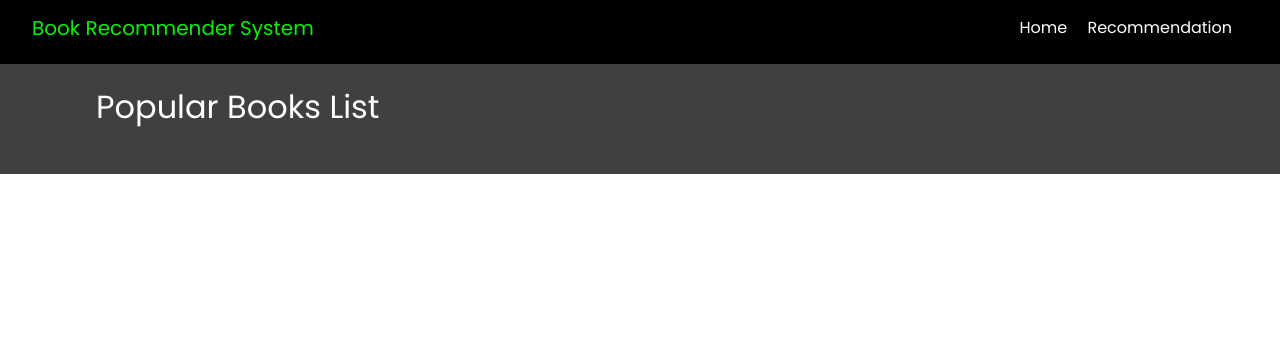
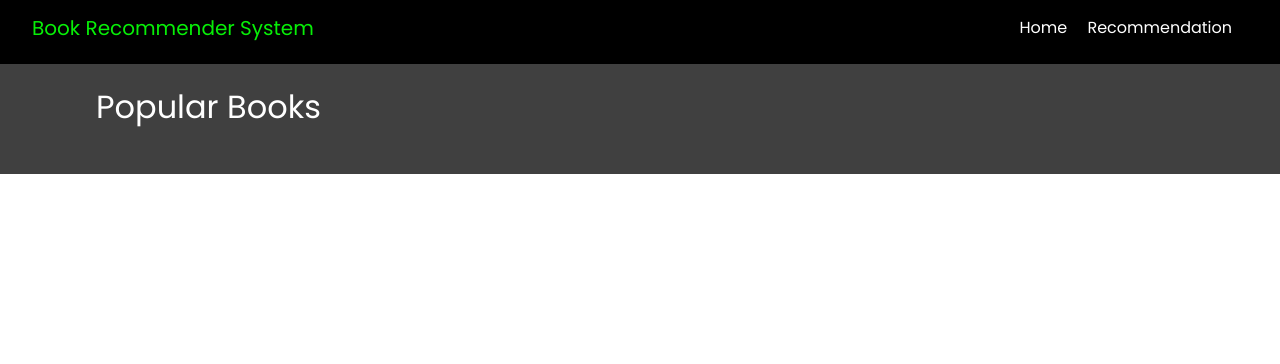
Before and after one commit to Yash-Vora/Book-Recommender-System-Using-Flask, a Flask app: template templates/index.html in a window 1280 px wide. Shown: the top 364 px of the page. Run offline with Flask 2, Linux system fonts and the light colour scheme; the template is opened without the code that fills it, so the values that code supplies are empty; parts of the project's set-up code (start-up, migrations or seed data) failed here and were passed over.

Commit message:
Book Recommender System

```diff
--- a/templates/index.html
+++ b/templates/index.html
@@ -95,7 +95,7 @@
         </nav>
 
         <div class="popular_books">
-            <h2 style="padding-bottom: 1rem;">Popular Books List</h2>
+            <h2 style="padding-bottom: 1rem;">Popular Books</h2>
 
             <div class="popular-books-r1">
                 {% for i in range(book_name | length) %}
```
Also changed, not shown: 1 other file.
